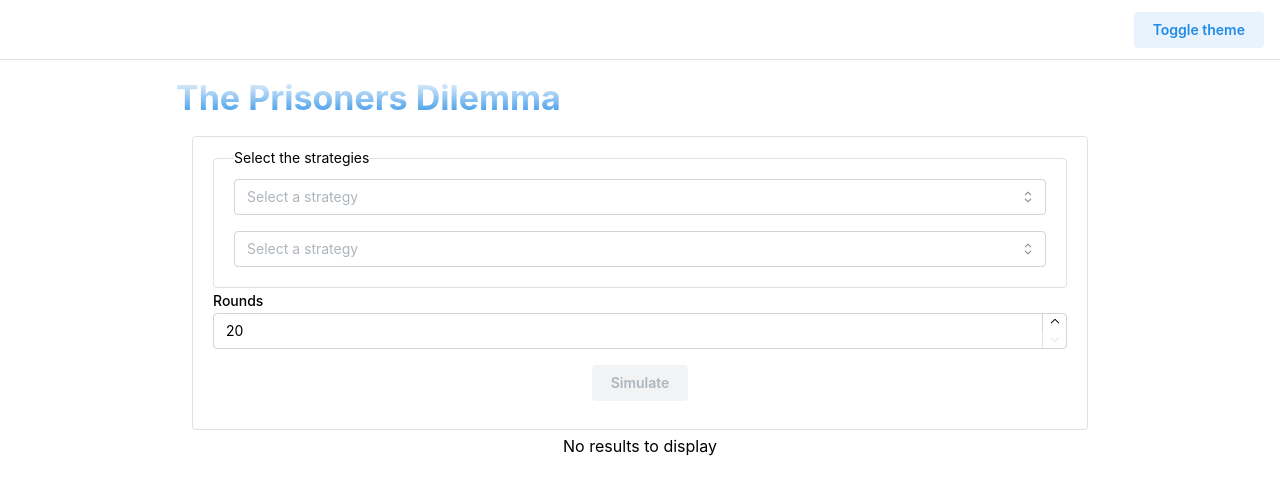
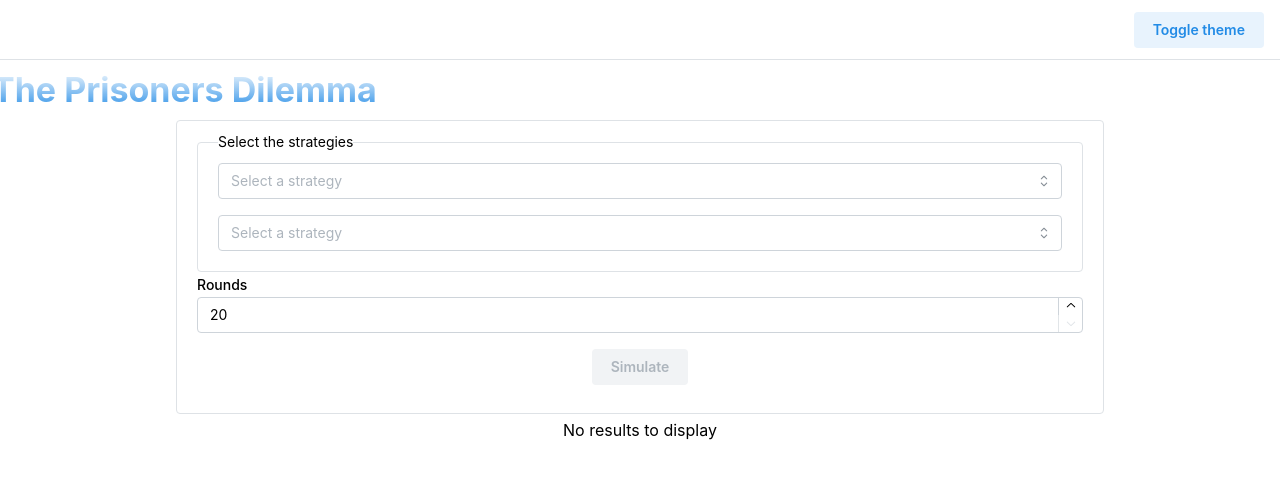
Before and after one commit to AndresCRamos/prisoners-dilemma, a React (Vite) app: page / in a window 1280 px wide. Shown: the top 494 px of the page. Built offline with nearby package versions, Linux system fonts and the light colour scheme.

Commit message:
Create Main Title component

```diff
--- a/src/App.tsx
+++ b/src/App.tsx
@@ -1,14 +1,12 @@
-import ThemeToggle from "./components/ThemeToggle";
-import SimulationGame from "./components/SimulationGame";
 import {
   AppShell,
   AppShellHeader,
   AppShellMain,
-  Container,
   MantineProvider,
-  Title,
 } from "@mantine/core";
 import MainTitle from "./components/MainTitle";
+import SimulationGame from "./components/SimulationGame";
+import ThemeToggle from "./components/ThemeToggle";
 
 function App() {
   return (
@@ -22,16 +20,8 @@ function App() {
           <ThemeToggle />
         </AppShellHeader>
         <AppShellMain>
-          <Container>
-            <MainTitle />
-            <Title
-              className="text-center my-4 bg-gradient-to-t from-[--mantine-primary-color-filled] inline-block text-transparent bg-clip-text"
-              variant="gradient"
-            >
-              The Prisoners Dilemma
-            </Title>
-            <SimulationGame />
-          </Container>
+          <MainTitle />
+          <SimulationGame />
         </AppShellMain>
       </AppShell>
     </MantineProvider>
--- a/src/components/MainTitle.tsx
+++ b/src/components/MainTitle.tsx
@@ -1,9 +1,18 @@
+import { Grid, Title } from "@mantine/core";
+
 function MainTitle() {
-    return (
+  return (
     <>
-
+      <Grid columns={2}>
+        <Title
+          className="text-center my-4 bg-gradient-to-t from-[--mantine-primary-color-filled] inline-block text-transparent bg-clip-text"
+          variant="gradient"
+        >
+          The Prisoners Dilemma
+        </Title>
+      </Grid>
     </>
-    );
+  );
 }
 
 export default MainTitle;
```
